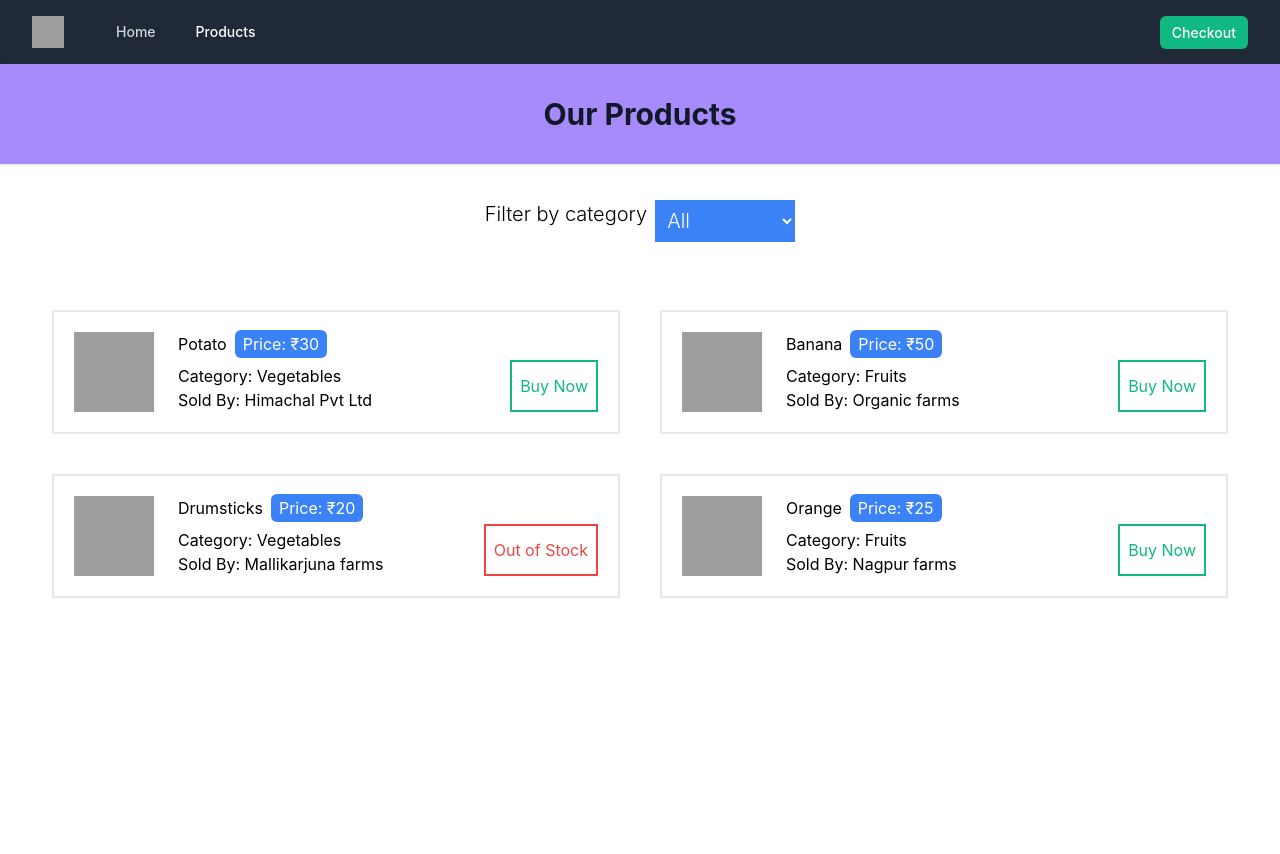
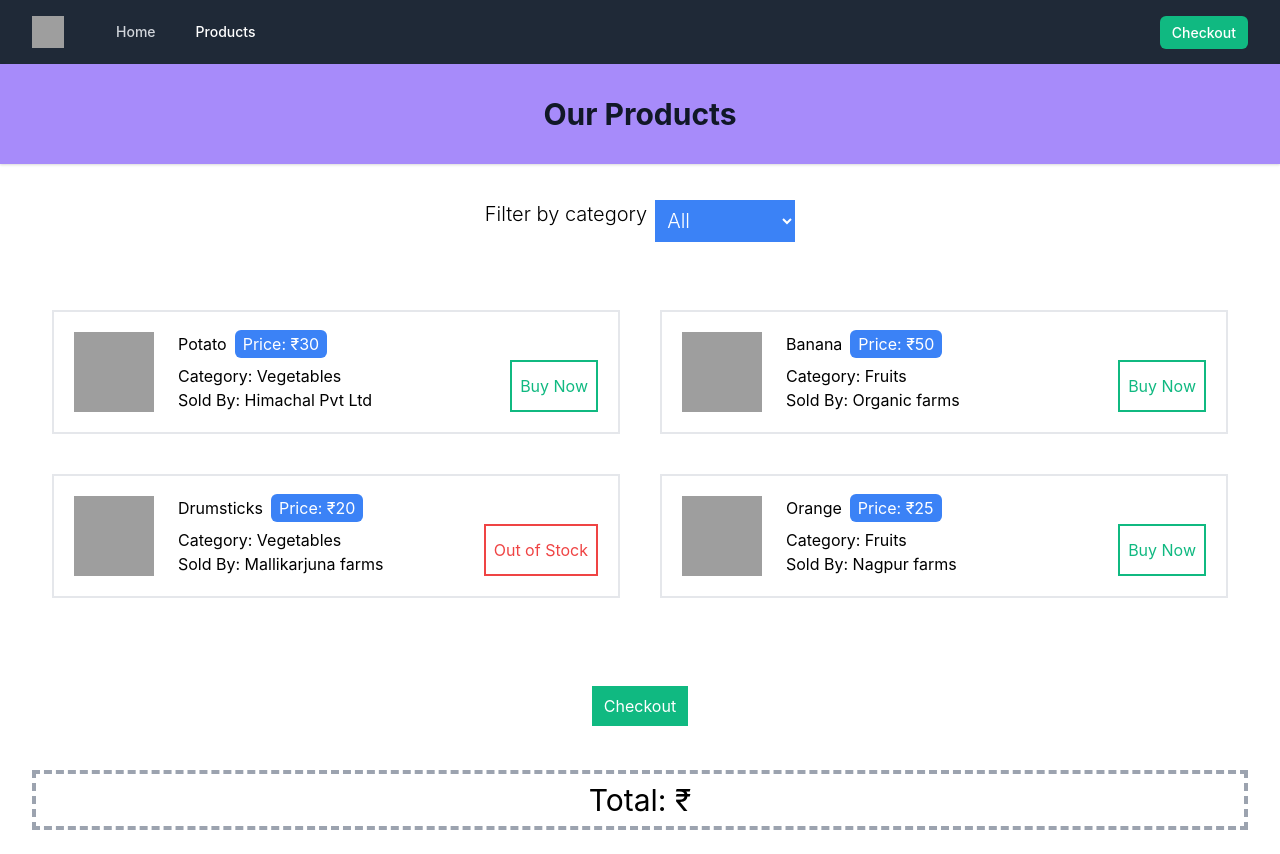
Before and after one commit to AsherThomasBabu/Nuchange-React-Hiring, a React (Create React App) app: page / in a window 1280 px wide. Before the commit the page ends 800 px from the top, so only its background shows below. Built offline with nearby package versions, Linux system fonts and the light colour scheme; grey boxes are pictures that could not be loaded.

Commit message:
add cart functiionality and price

```diff
--- a/src/App.js
+++ b/src/App.js
@@ -15,6 +15,7 @@ function App() {
       vendor: "Himachal Pvt Ltd",
       category: "Vegetables",
       img: "https://m.media-amazon.com/images/I/61yXL70-RaL._SX679_.jpg",
+      qty: 0,
     },
     {
       name: "Banana",
@@ -24,6 +25,7 @@ function App() {
       category: "Fruits",
       vendor: "Organic farms",
       img: "https://api.time.com/wp-content/uploads/2019/11/gettyimages-459761948.jpg?quality=85&w=1024&h=512&crop=1",
+      qty: 0,
     },
     {
       name: "Drumsticks",
@@ -33,6 +35,7 @@ function App() {
       category: "Vegetables",
       vendor: "Mallikarjuna farms",
       img: "https://www.groids.com/wp-content/uploads/2020/10/Drumstick.jpg",
+      qty: 0,
     },
     {
       name: "Orange",
@@ -42,6 +45,7 @@ function App() {
       vendor: "Nagpur farms",
       category: "Fruits",
       img: "https://5.imimg.com/data5/VN/YP/MY-33296037/orange-600x600-500x500.jpg",
+      qty: 0,
     },
   ];
 
--- a/src/components/Main.js
+++ b/src/components/Main.js
@@ -1,6 +1,31 @@
 import React, { useState } from "react";
 
 function Main(props) {
+  const [Order, setOrder] = useState([]);
+  const [edit, setEdit] = useState(false);
+  let handleDelete = (item) => {
+    let filteredArray = Order.filter((elem) => elem !== item);
+    setOrder(filteredArray);
+  };
+
+  const updateqty = (elem, num) => {
+    let updatedArray = [...Order];
+    let objInd = Order.findIndex((obj) => obj.id === elem);
+    if (updatedArray[objInd].qty + num >= 0) {
+      updatedArray[objInd].qty = updatedArray[objInd].qty + num;
+      setOrder(updatedArray);
+    }
+  };
+
+  const getTotal = () => {
+    let arr = Order.map((elem) => {
+      return elem.qty * elem.price;
+    });
+    const reducer = (previousValue, currentValue) =>
+      previousValue + currentValue;
+    return arr.length !== 0 ? arr.reduce(reducer) : null;
+  };
+
   return (
     <div>
       <main>
@@ -27,6 +52,11 @@ function Main(props) {
                     <div className=" flex flex-col-reverse">
                       <div className="flex flex-row-reverse items-center align-bottom">
                         <button
+                          onClick={() => {
+                            if (!Order.includes(item)) {
+                              setOrder([...Order, item]);
+                            }
+                          }}
                           className={
                             item.available === 1
                               ? "border-2  border-green-500 text-green-500 px-2 py-3 hover:text-white hover:bg-green-500"
@@ -45,6 +75,70 @@ function Main(props) {
           {/* <!-- /End replace --> */}
         </div>
       </main>
+      <checkout>
+        <div className="flex justify-center">
+          <button
+            onClick={() => setEdit(!edit)}
+            className="px-3 py-2 bg-green-500 m-5 text-white"
+          >
+            Checkout {Order.length > 0 ? "(" + Order.length + ")" : null}
+          </button>
+        </div>
+        <div className="max-w-7xl mx-auto py-6 sm:px-6 lg:px-8">
+          <div className="flex flex-col border-dashed border-gray-400 border-4">
+            <h1 className="text-center text-3xl p-2">Total: ₹{getTotal()}</h1>
+            {Order.map((item) => {
+              return (
+                <div>
+                  <div className="border-2 flex justify-between p-5 m-3">
+                    <div className="flex justify-between">
+                      <div className="">
+                        <img src={item.img} className="h-20 w-20"></img>
+                      </div>
+                      <div className="pl-4">
+                        <span className="p-2">{item.name}</span>
+                        <span className="bg-blue-500 px-2 py-1 text-white rounded-md">
+                          Price: ₹{item.price}
+                        </span>
+                        <p className="px-2 mt-8">Sold By: {item.vendor}</p>
+                      </div>
+                    </div>
+                    <div className="flex items-center">
+                      <button
+                        onClick={() => {
+                          handleDelete(item);
+                        }}
+                        className="px-3 py-2 bg-red-500 m-2 text-white"
+                      >
+                        Delete
+                      </button>
+                      <div>
+                        <button
+                          onClick={() => {
+                            updateqty(item.id, -1);
+                          }}
+                          className="px-3 py-2 bg-green-500 m-2 text-white"
+                        >
+                          -
+                        </button>
+                        <span>{item.qty}</span>
+                        <button
+                          onClick={() => {
+                            updateqty(item.id, 1);
+                          }}
+                          className="px-3 py-2 bg-green-500 m-2 text-white"
+                        >
+                          +
+                        </button>
+                      </div>
+                    </div>
+                  </div>
+                </div>
+              );
+            })}
+          </div>
+        </div>
+      </checkout>
     </div>
   );
 }
```
